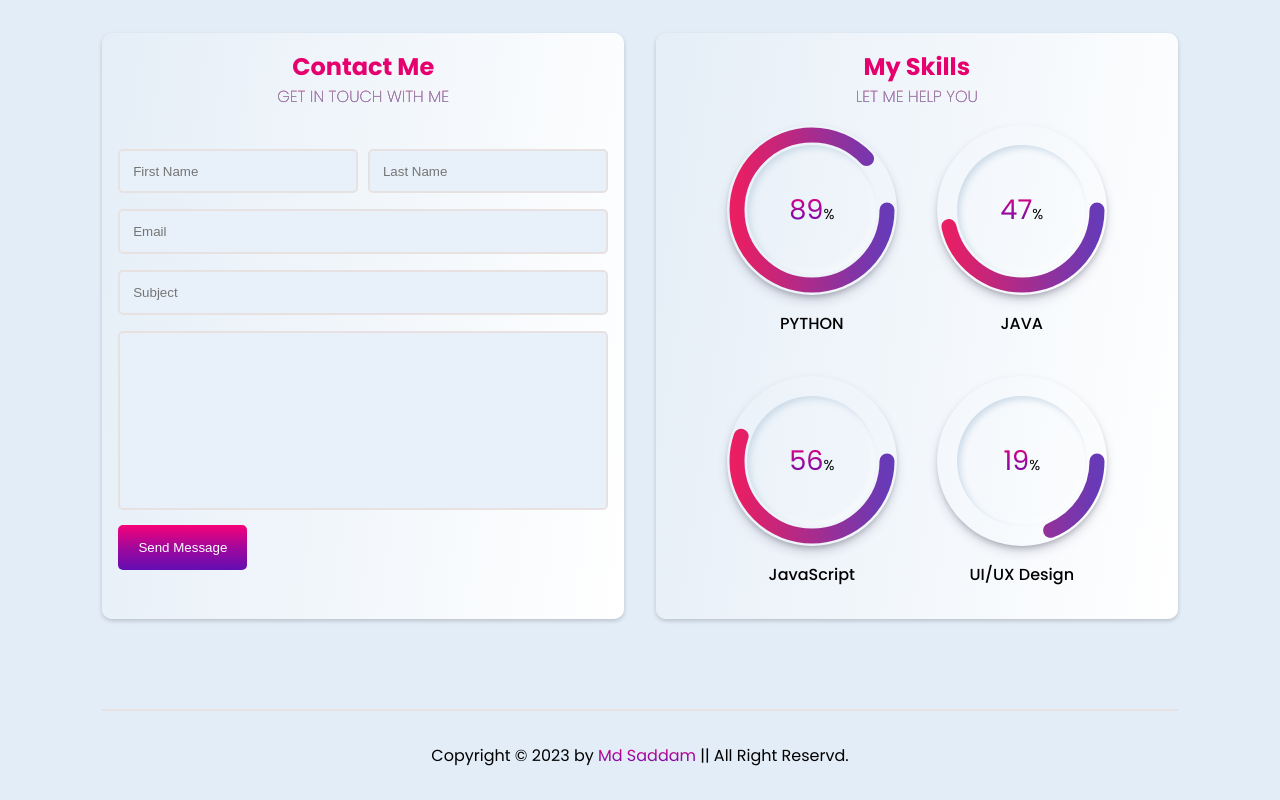
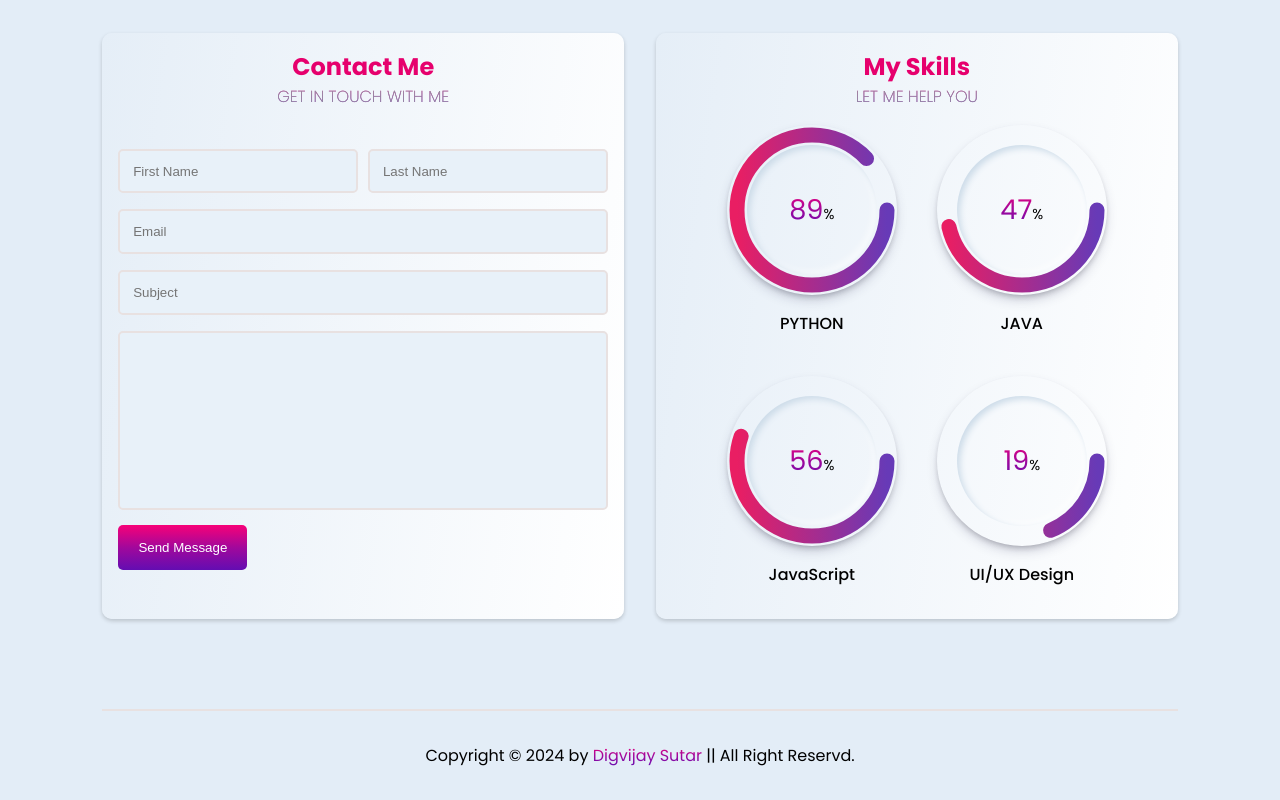
Before and after one commit to digvijay780/Portfolio, a plain HTML site: page index.html in a window 1280 px wide. Shown: the part 3494-4294 px from the top of the page. Drawn offline with nearby package versions, Linux system fonts and the light colour scheme.

Commit message:
Update index.html

```diff
--- a/index.html
+++ b/index.html
@@ -431,7 +431,7 @@
     </section>
 
     <footer>
-        <p>Copyright © 2023 by <span>Md Saddam</span> || All Right Reservd.</p>
+        <p>Copyright © 2024 by <span>Digvijay Sutar</span> || All Right Reservd.</p>
     </footer>
 
     <div id="progress">
```
